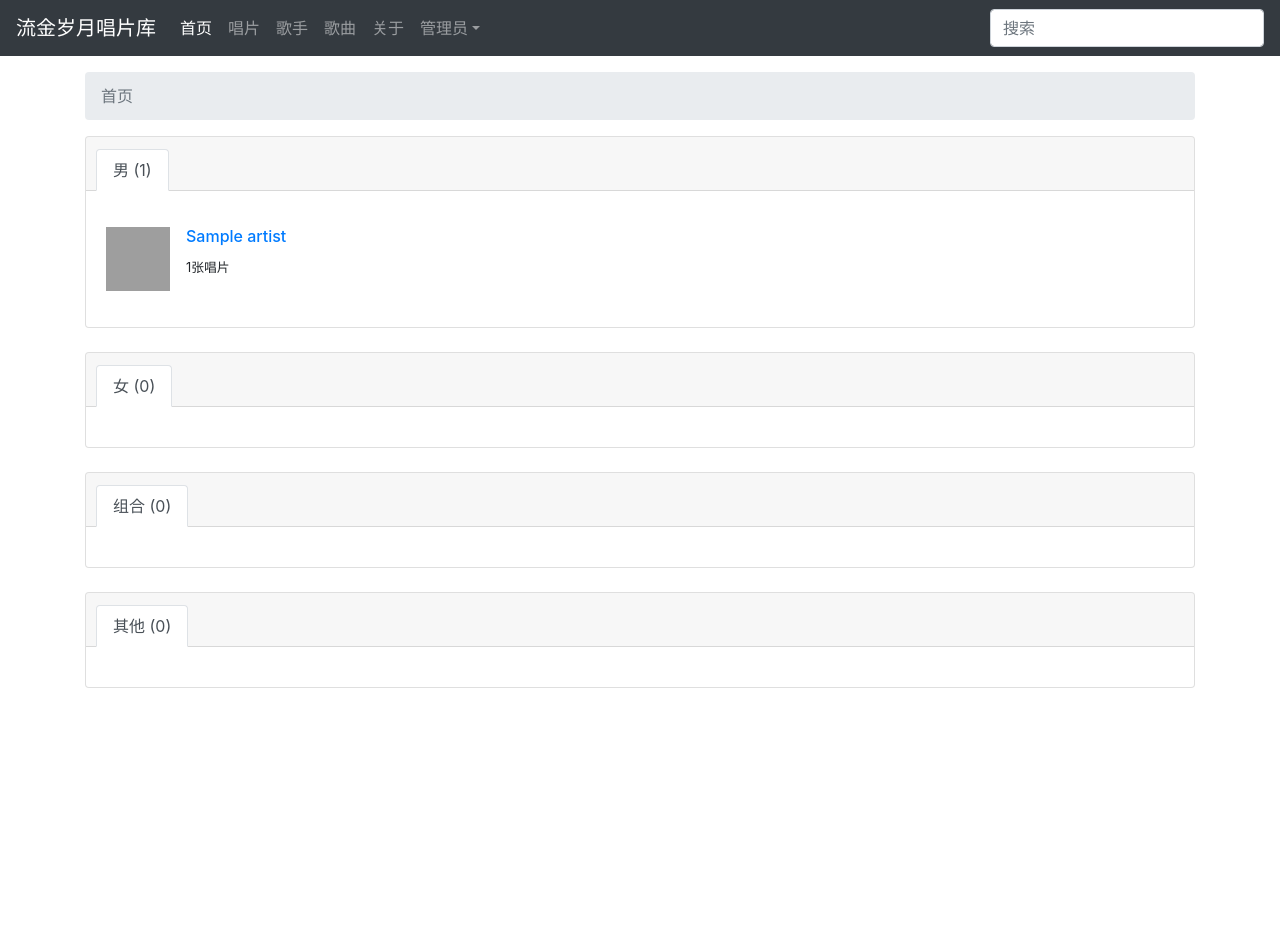
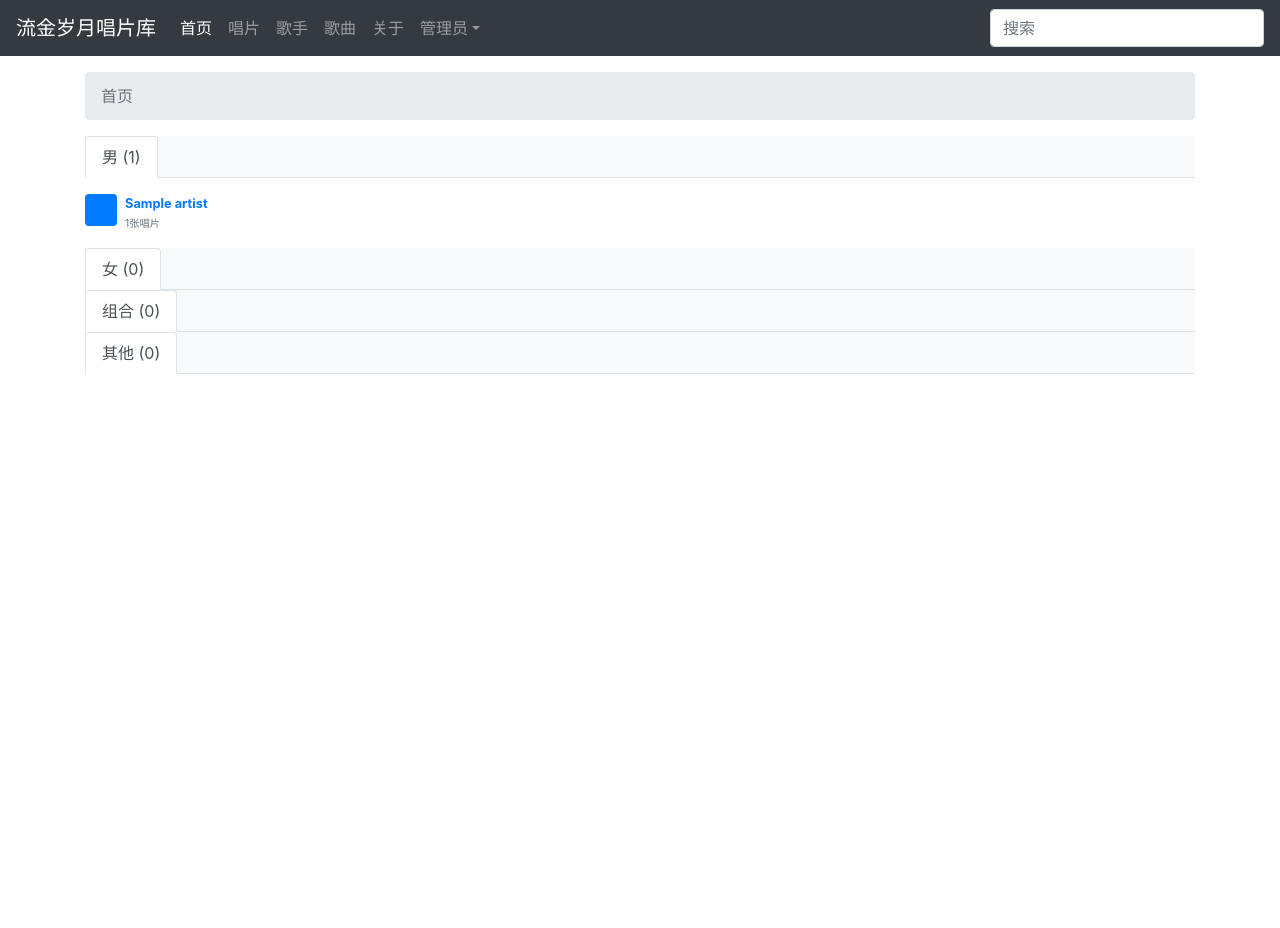
Before and after one commit to liuxue0905/GoldenTimes, a Django app: page /portal/dashboard/ in a window 1280 px wide. Shown: the top 928 px of the page. Run offline with Django 3.2, Linux system fonts and the light colour scheme; tables that the repository leaves empty hold one stand-in row (values such as "Sample post"); parts of the project's set-up code (start-up, migrations or seed data) failed here and were passed over; some libraries are stand-ins or nearby versions; grey boxes are pictures that could not be loaded.

Commit message:
修改服务器渲染版的网站

```diff
--- a/portal/templates/portal/dashboard.html
+++ b/portal/templates/portal/dashboard.html
@@ -20,28 +20,41 @@
 
     <div class="">
         {% for object in object_list %}
-            <div class="card text-left mb-4">
-                <div class="card-header">
-                    <ul class="nav nav-tabs card-header-tabs">
+
+            <ul class="nav nav-tabs bg-light">
                 <li class="nav-item">
                     <a class="nav-link active" href="#">{{ object.type }} ({{ object.artists.count }})</a>
                 </li>
             </ul>
-                </div>
-                <div class="card-body">
+
+            <div class="container">
                 <div class="row row-cols-2 row-cols-sm-2 row-cols-md-2 row-cols-lg-4 row-cols-xl-5">
                     {% for artist in object.artists %}
-                            <div class="media col my-3">
-                                <img src="/api/artists/{{ artist.id }}/cover?size=64" class="mr-3" alt="{{ artist.name }}" width="64" height="64" style="background-color: #868e96;">
-                                <div class="media-body">
-                                    <a href="{% url 'portal:artist-detail-record-list' artist.id %}">
-                                        <h6 class="mt-0">{{ artist.name }}</h6>
-                                    </a>
+                        {#                            <div class="media col my-3">#}
+                        {#                                <img src="/api/artists/{{ artist.id }}/cover?size=64" class="mr-3" alt width="32" height="32" style="background-color: #868e96;">#}
+                        {#                                <p class="media-body pb-3 mb-0 small" style="line-height: 1.25;">#}
+                        {#                                    <a href="{% url 'portal:artist-detail-record-list' artist.id %}">#}
+                        {#                                        <strong>{{ artist.name }}</strong>#}
+                        {#                                    </a>#}
+                        {#                                    <small>{{ artist.record_set.count }}张唱片</small>#}
+                        {#                                </p>#}
+                        {#                            </div>#}
+                        <div class="media text-muted pt-3">
+                            {% if artist.artistavatar and artist.artistavatar.image_exists %}
+                                <img class="bd-placeholder-img mr-2 rounded" src="/api/artists/{{ artist.id }}/cover?size=64" class="mr-3" width="32" height="32" alt>
+                            {% else %}
+                                <svg class="bd-placeholder-img mr-2 rounded" width="32" height="32" xmlns="http://www.w3.org/2000/svg" preserveAspectRatio="xMidYMid slice" focusable="false" role="img" aria-label="Placeholder: 32x32">
+                                    <title>Placeholder</title>
+                                    <rect width="100%" height="100%" fill="#007bff"></rect>
+                                    <text x="50%" y="50%" fill="#007bff" dy=".3em">32x32</text>
+                                </svg>
+                            {% endif %}
+                            <p class="media-body pb-3 mb-0 small lh-125">
+                                <strong class="d-block text-gray-dark"><a href="{% url 'portal:artist-detail-record-list' artist.id %}">{{ artist.name }}</a></strong>
                                 <small>{{ artist.record_set.count }}张唱片</small>
-                                </div>
+                            </p>
                         </div>
                     {% endfor %}
-                    </div>
                 </div>
             </div>
         {% endfor %}
```
Lines whose indentation alone changed are shown as unchanged.
